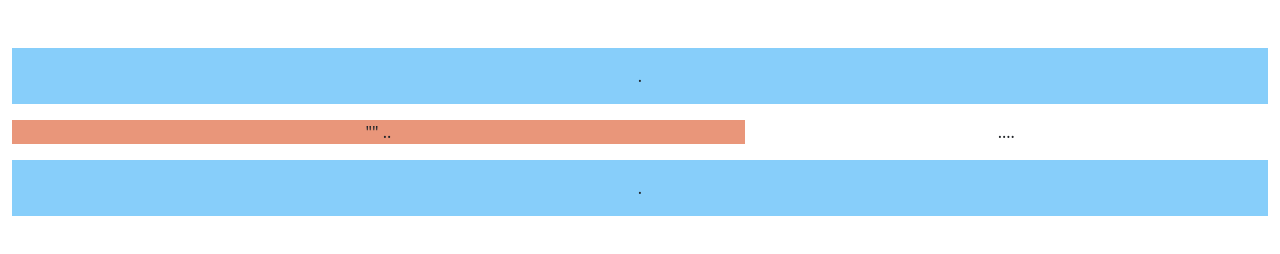
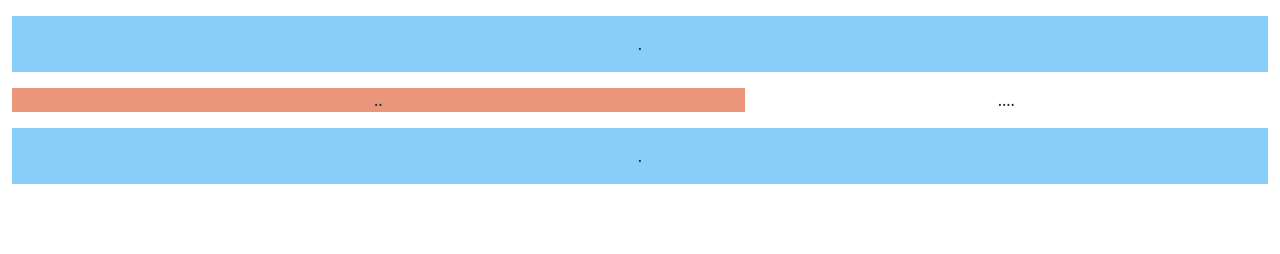
Before and after one commit to ArielBauer/Dashboard-de-Clima, a plain HTML site: page index.html in a window 1280 px wide. Drawn offline with nearby package versions, Linux system fonts and the light colour scheme.

Commit message:
organização

```diff
--- a/index.html
+++ b/index.html
@@ -9,13 +9,13 @@
     <title>Document</title>
 </head>
 <body>
-    <div class="container-fluid text-center py-5">
+    <div class="container-fluid text-center py-3">
         <div class="cor container-xxl p-3">
             .
         </div>
         <div class="container-xxl">
             <div class="row align-items-center py-3">
-                <div class="color col-7">""
+                <div class="color col-7">
                     ..
                 </div>
                 <div class="col-6 d-md-none">
--- a/script.js
+++ b/script.js
@@ -0,0 +1 @@
+// 59b6e79b63ae774e58202d467e608324
```
